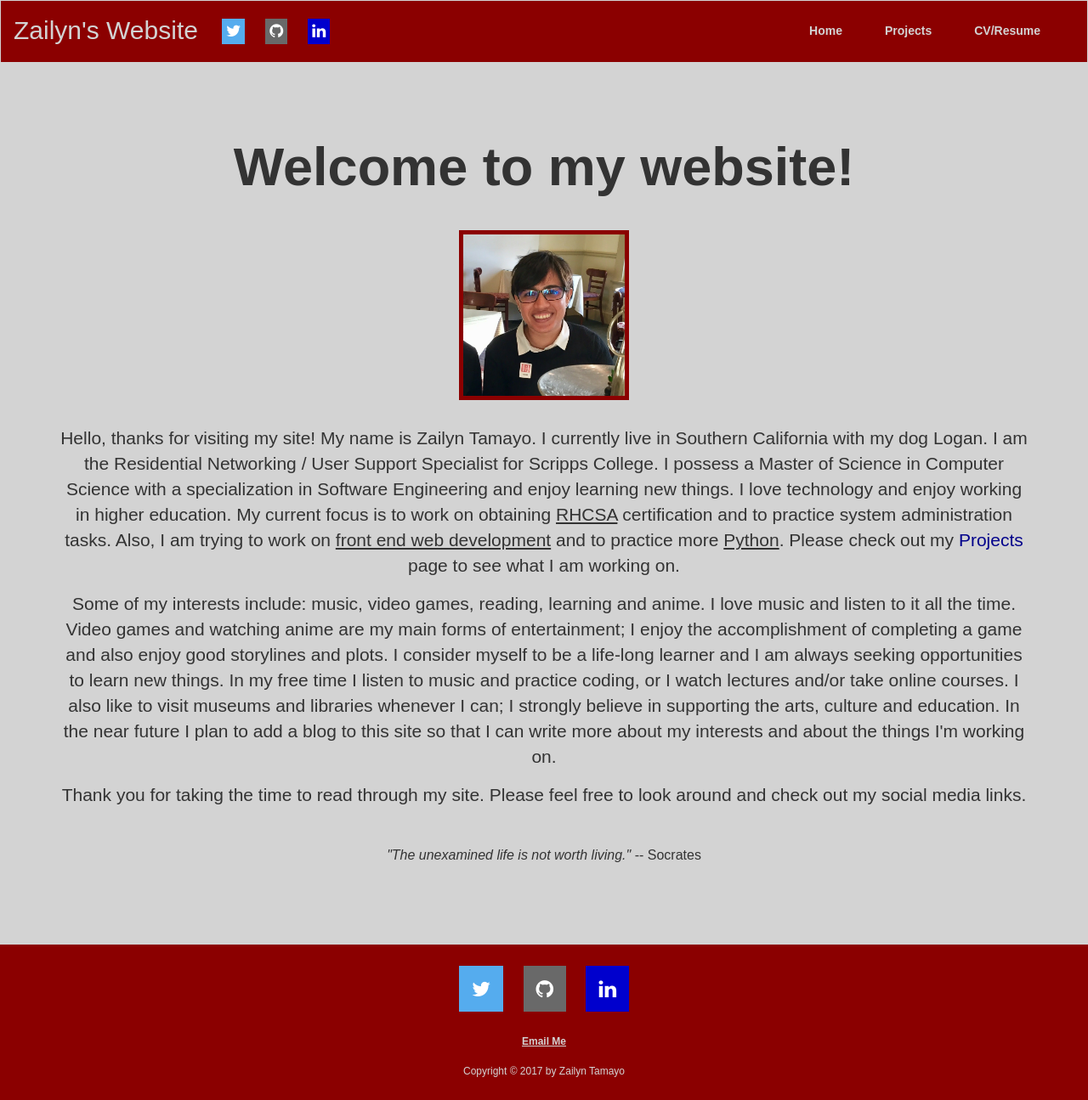
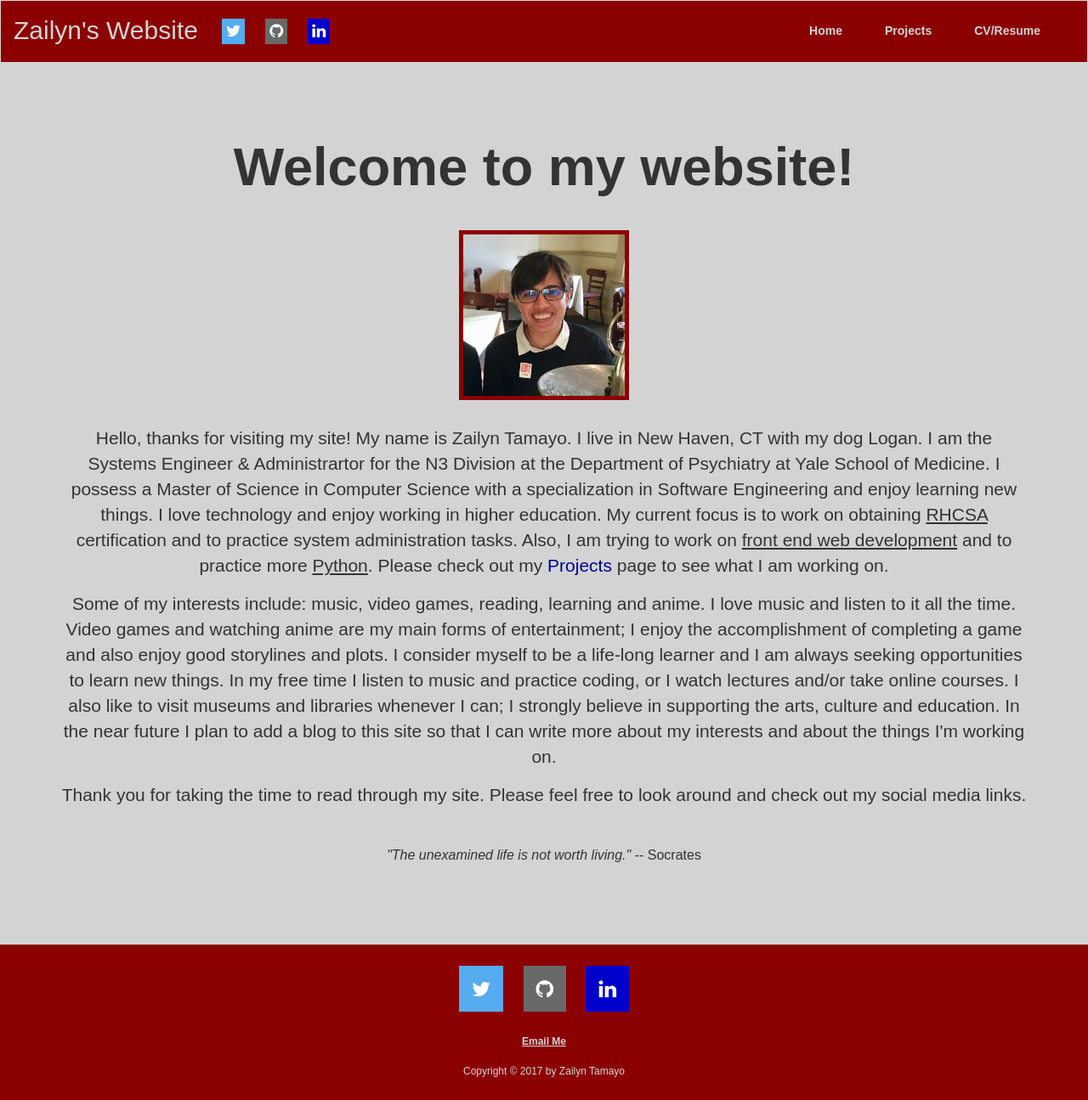
Before and after one commit to ztamayo/ztamayo.github.io, a Jekyll site: the page index.html, which Jekyll copies as it is, in a window 1280 px wide. Shown: the whole page at 85% size. Built offline with Jekyll 4.4.1, drawn with Linux system fonts in a browser that asks for light colours; nearby versions of some CDN libraries.

Commit message:
Update index.html
Changed location and job title.

```diff
--- a/index.html
+++ b/index.html
@@ -70,13 +70,13 @@
                 <br />
                 <div class="container">
                 <!-- About Me -->
-                <p id="main">Hello, thanks for visiting my site! My name is Zailyn Tamayo. I currently live in Southern
-                California with my dog Logan. I am the Residential Networking / User Support Specialist for Scripps College.
-                I possess a Master of Science in Computer Science with a specialization in Software Engineering and enjoy learning new things.
-                I love technology and enjoy working in higher education. My current focus is to work on obtaining
-                <u>RHCSA</u> certification and to practice system administration tasks. Also, I am trying to work on <u>front
-                end web development</u> and to practice more <u>Python</u>.  Please check out my <a id="inline-link"
-                href="projects.html">Projects</a> page to see what I am working on.</p>
+                <p id="main">Hello, thanks for visiting my site! My name is Zailyn Tamayo. I live in New Haven, CT
+                with my dog Logan. I am the Systems Engineer & Administrartor for the N3 Division at the Department of
+                Psychiatry at Yale School of Medicine. I possess a Master of Science in Computer Science with a specialization
+                in Software Engineering and enjoy learning new things. I love technology and enjoy working in higher education.
+                My current focus is to work on obtaining <u>RHCSA</u> certification and to practice system administration
+                tasks. Also, I am trying to work on <u>front end web development</u> and to practice more <u>Python</u>.
+                Please check out my <a id="inline-link" href="projects.html">Projects</a> page to see what I am working on.</p>
 
                 <p id="main">Some of my interests include: music, video games, reading, learning and anime. I love music and
                 listen to it all the time. Video games and watching anime are my main forms of entertainment; I enjoy the
```
